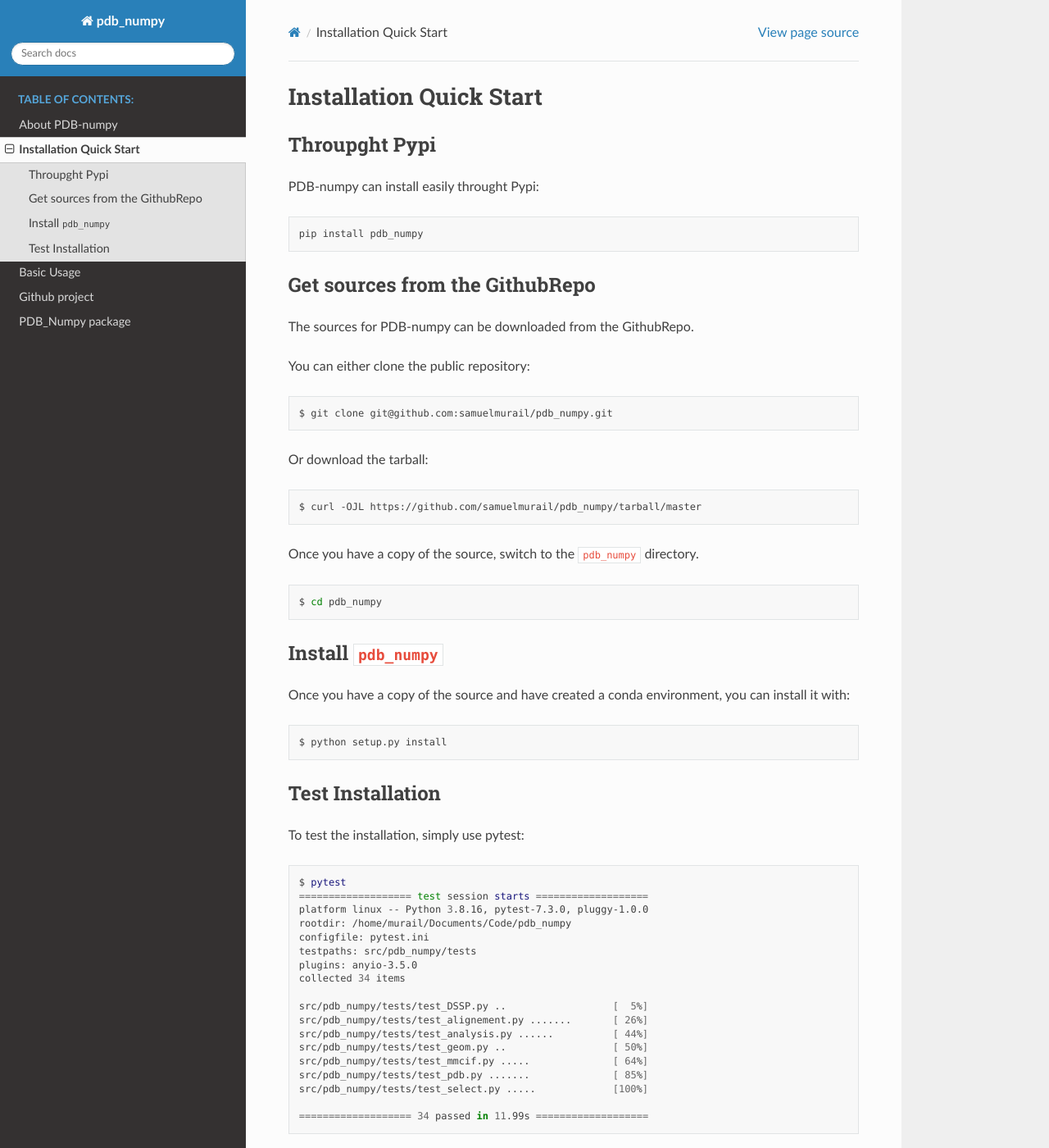
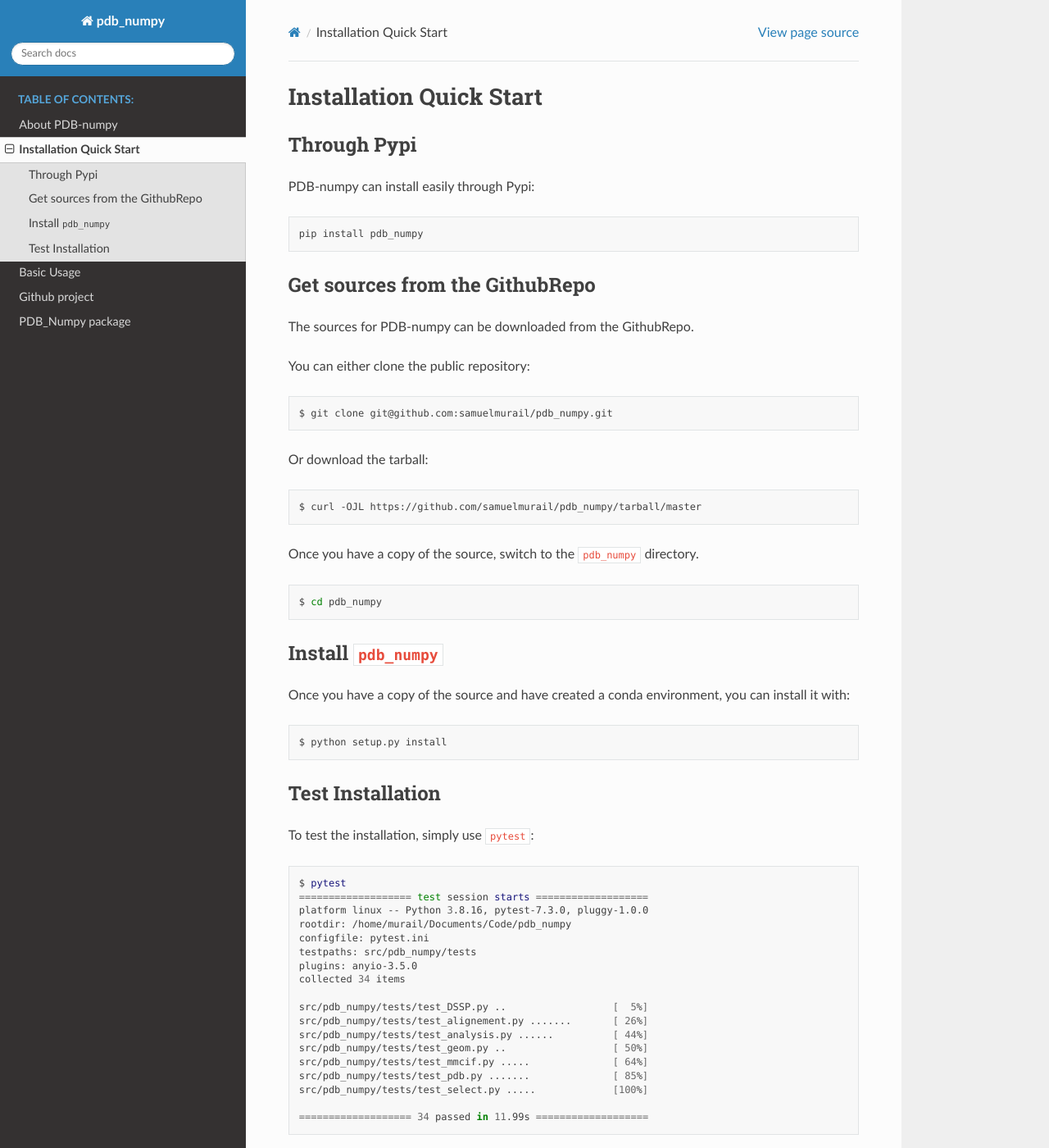
Before and after one commit to samuelmurail/pdb_numpy, a Sphinx documentation site: the page built from docs/source/installation.md, in a window 1280 px wide and 1400 px high. Shown: the whole window at 82% size. Built offline with Sphinx 7.4.7 and the Read the Docs theme 2.0.0, drawn with Linux system fonts in a browser that asks for light colours.

Commit message:
correct a typo

````diff
--- a/docs/source/installation.md
+++ b/docs/source/installation.md
@@ -1,8 +1,8 @@
 # Installation Quick Start
 
-## Throupght Pypi
+## Through Pypi
 
-PDB-numpy can install easily throught Pypi:
+PDB-numpy can install easily through Pypi:
 
 ```
 pip install pdb_numpy
@@ -40,7 +40,7 @@
 
 ## Test Installation
 
-To test the installation, simply use pytest:
+To test the installation, simply use `pytest`:
 
 ```bash
 $ pytest
````
Also changed, not shown: docs/source/pdb_numpy.data.rst (+6 -6 lines).
